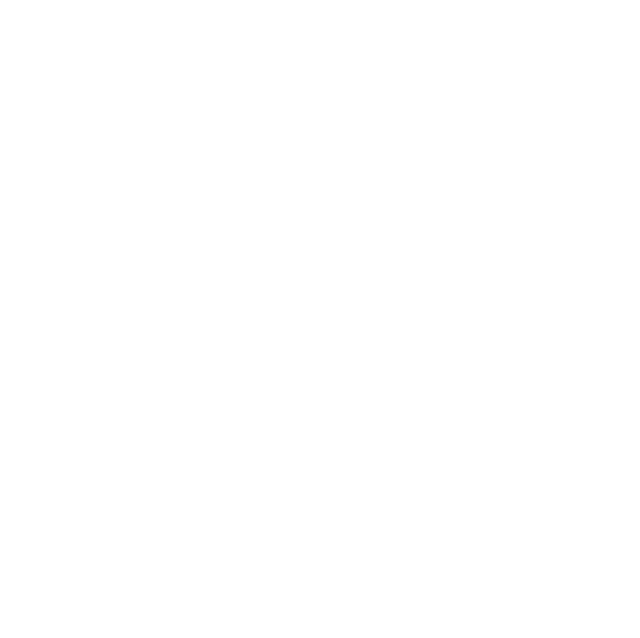
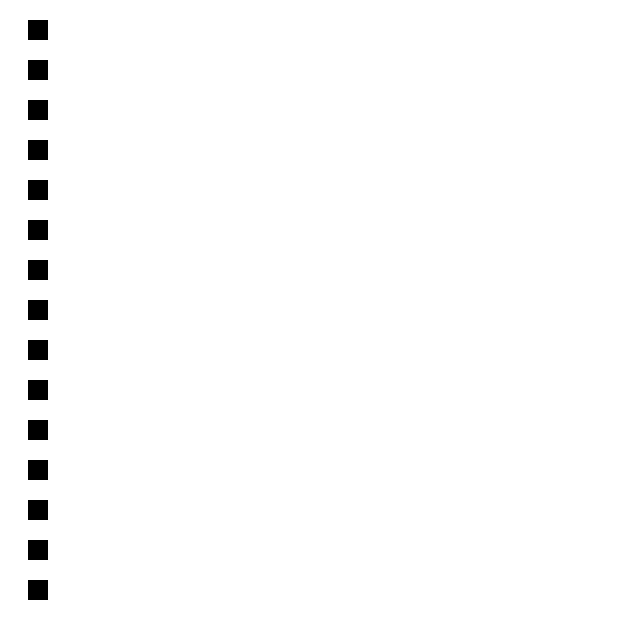
Before and after one commit to ScottGrieveWeb/etch-a-sketch, a plain HTML site: page index.html in a window 1280 px wide. Shown: the whole page, without its empty margins (0-640 px from the left). Drawn offline with Linux system fonts and the light colour scheme.

Commit message:
Drafted a function for creating squares in a grid.

```diff
--- a/index.html
+++ b/index.html
@@ -8,6 +8,10 @@
 </head>
 <body>
 
+    <div class="container">
+
+    </div>
+
 </body>
 <script src="script.js"></script>
 </html>
--- a/script.js
+++ b/script.js
@@ -0,0 +1,12 @@
+
+function createGrid() {
+    const containerDiv = document.querySelector(".container");
+
+    for (let i=0; i < 15; i++) {
+        let childDiv = document.createElement('div');
+        childDiv.className = "square";
+        containerDiv.append(childDiv);
+    }
+}
+
+createGrid();
--- a/style.css
+++ b/style.css
@@ -0,0 +1,6 @@
+.square{
+    background-color: black;
+    height: 20px;
+    width: 20px;
+    margin:20px;
+}
```
